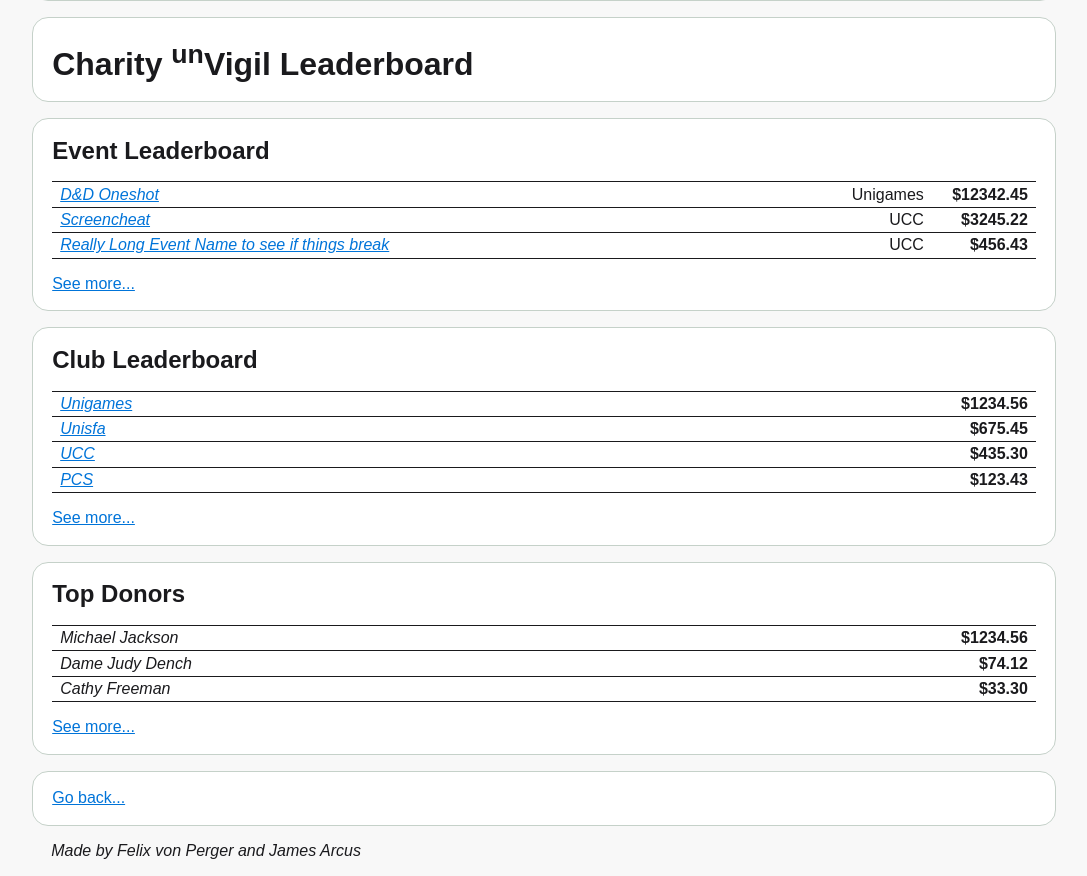
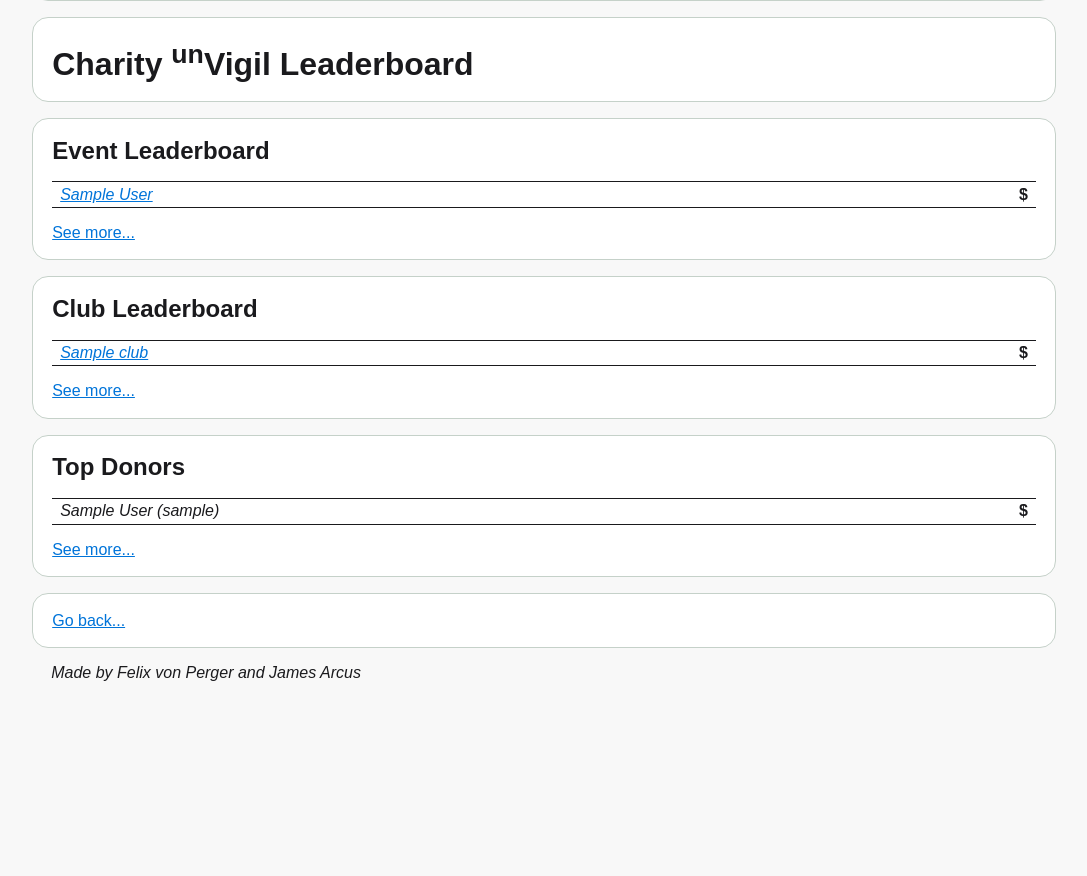
Before and after one commit to voidstarzero/donation-test, a Django app: page /leaderboards/ in a window 1280 px wide. Shown: the part 194-1070 px from the top of the page, without its empty margins (96-1183 px from the left). After the commit the page ends 875 px from the top, so only its background shows below. Run offline with Django 3.2, Linux system fonts and the light colour scheme; tables that the repository leaves empty hold one stand-in row (values such as "Sample post").

Commit message:
Hookup leaderboard widgets to real data

```diff
--- a/cvonline/views.py
+++ b/cvonline/views.py
@@ -3,13 +3,16 @@
 from django.core.exceptions import ObjectDoesNotExist, SuspiciousOperation
 from django.contrib.auth.decorators import login_required
 
-from .models import Club, Event
+from .models import Club, Event, Attendee
 from .utils import do_donate
 
 # Views are all preliminary until templates are refined
 
 def index(request):
-    return render(request, 'index.html')
+    context = {
+        'attendees': Attendee.objects.all().order_by('-balance__cumulative'),
+    }
+    return render(request, 'index.html', context)
 
 def about(request):
     context = {
@@ -18,16 +21,30 @@
     return render(request, 'about.html', context)
 
 def leaderboard_overview(request):
-    return render(request, 'leaderboards/index.html')
+    context = {
+        'attendees': Attendee.objects.all().order_by('-balance__cumulative'),
+        'events': Event.objects.all().order_by('-balance__balance'),
+        'clubs': Club.objects.all().order_by('-balance__balance'),
+    }
+    return render(request, 'leaderboards/index.html', context)
 
 def leaderboard_by_attendee(request):
-    return render(request, 'leaderboards/by_attendee.html')
+    context = {
+        'attendees': Attendee.objects.all().order_by('-balance__cumulative'),
+    }
+    return render(request, 'leaderboards/by_attendee.html', context)
 
 def leaderboard_by_event(request):
-    return render(request, 'leaderboards/by_event.html')
+    context = {
+        'events': Event.objects.all().order_by('-balance__balance'),
+    }
+    return render(request, 'leaderboards/by_event.html', context)
 
 def leaderboard_by_club(request):
-    return render(request, 'leaderboards/by_club.html')
+    context = {
+        'clubs': Club.objects.all().order_by('-balance__balance'),
+    }
+    return render(request, 'leaderboards/by_club.html', context)
 
 def event_list(request):
     context = {
--- a/templates/leaderboards/attendee_widget.html
+++ b/templates/leaderboards/attendee_widget.html
@@ -1,15 +1,13 @@
 <h2>Top Donors</h2>
 <div class="multi-table">
+    {% for attendee in attendees %}
     <div class="multi-row">
-        <span>Michael Jackson</span>
-        <strong>$1234.56</strong>
+        <span>
+            {{ attendee.user.first_name }}
+            {{ attendee.user.last_name }}
+            ({{ attendee.user.username }})
+        </span>
+        <strong>${{ attendee.balance.cumulative }}</strong>
     </div>
-    <div class="multi-row">
-        <span>Dame Judy Dench</span>
-        <strong>$74.12</strong>
-    </div>
-    <div class="multi-row">
-        <span>Cathy Freeman</span>
-        <strong>$33.30</strong>
-    </div>
+    {% endfor %}
 </div>
--- a/templates/leaderboards/club_widget.html
+++ b/templates/leaderboards/club_widget.html
@@ -1,19 +1,9 @@
 <h2>Club Leaderboard</h2>
 <div class="multi-table">
+    {% for club in clubs %}
     <div class="multi-row">
-        <span><a href="/clubs/unigames">Unigames</a></span>
-        <strong>$1234.56</strong>
+        <span><a href="/clubs/{{ club.ref_name }}">{{ club.short_name }}</a></span>
+        <strong>${{ club.balance.balance }}</strong>
     </div>
-    <div class="multi-row">
-        <span><a href="/clubs/unisfa">Unisfa</a></span>
-        <strong>$675.45</strong>
-    </div>
-    <div class="multi-row">
-        <span><a href="/clubs/ucc">UCC</a></span>
-        <strong>$435.30</strong>
-    </div>
-    <div class="multi-row">
-        <span><a href="/clubs/pcs">PCS</a></span>
-        <strong>$123.43</strong>
-    </div>
+    {% endfor %}
 </div>
--- a/templates/leaderboards/event_widget.html
+++ b/templates/leaderboards/event_widget.html
@@ -1,18 +1,16 @@
 <h2>Event Leaderboard</h2>
 <div class="multi-table">
+    {% for event in events %}
     <div class="multi-row">
-        <a href="/events/d_d_oneshot">D&D Oneshot</a>
-        <span>Unigames</span>
-        <strong>$12342.45</strong>
+        <a href="/events/{{ event.ref_name }}">{{ event.full_name }}</a>
+        <span>
+            {% with organizers=event.organizers.all %}
+            {% for organizer in organizers %}
+            {{ organizer.short_name }}{% if not forloop.last %},{% endif %}
+            {% endfor %}
+            {% endwith %}
+        </span>
+        <strong>${{ event.balance.balance }}</strong>
     </div>
-    <div class="multi-row">
-        <a href="/events/screencheat">Screencheat</a>
-        <span>UCC</span>
-        <strong>$3245.22</strong>
-    </div>
-    <div class="multi-row">
-        <a href="/events/really_long">Really Long Event Name to see if things break</a>
-        <span>UCC</span>
-        <strong>$456.43</strong>
-    </div>
+    {% endfor %}
 </div>
```
